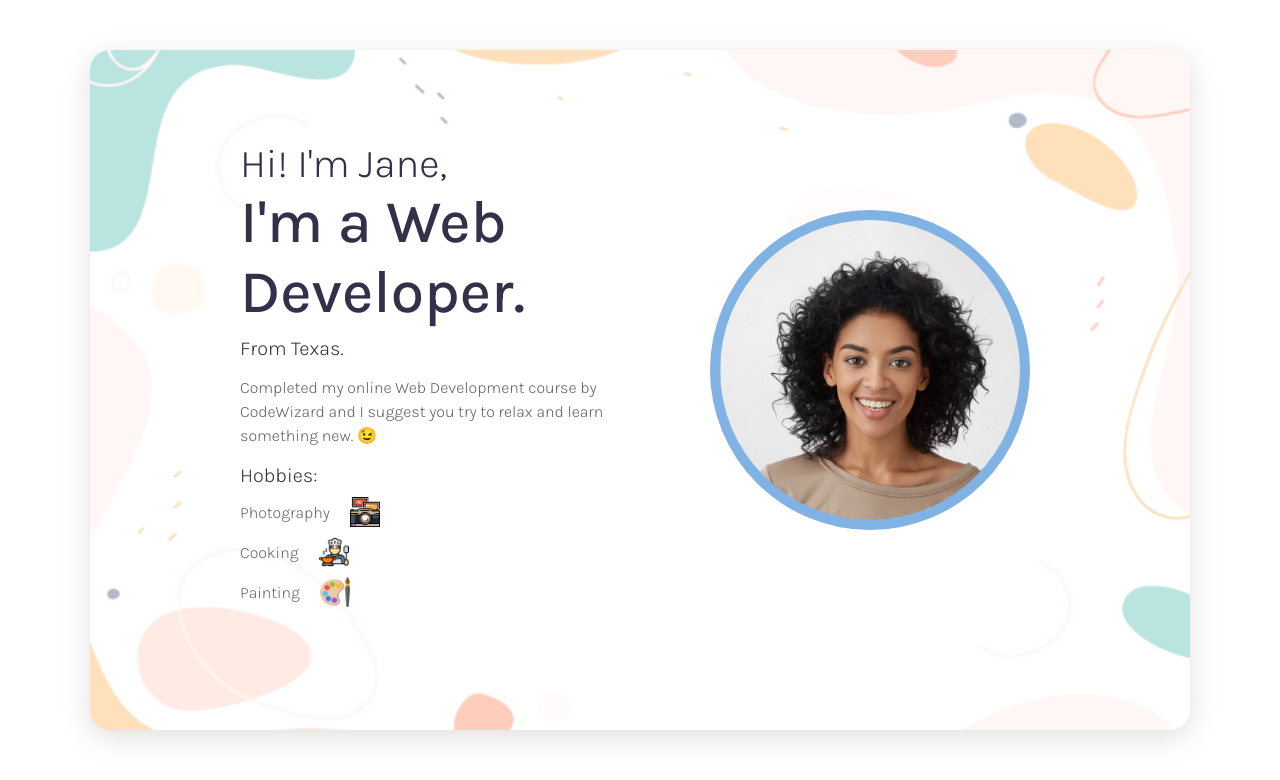
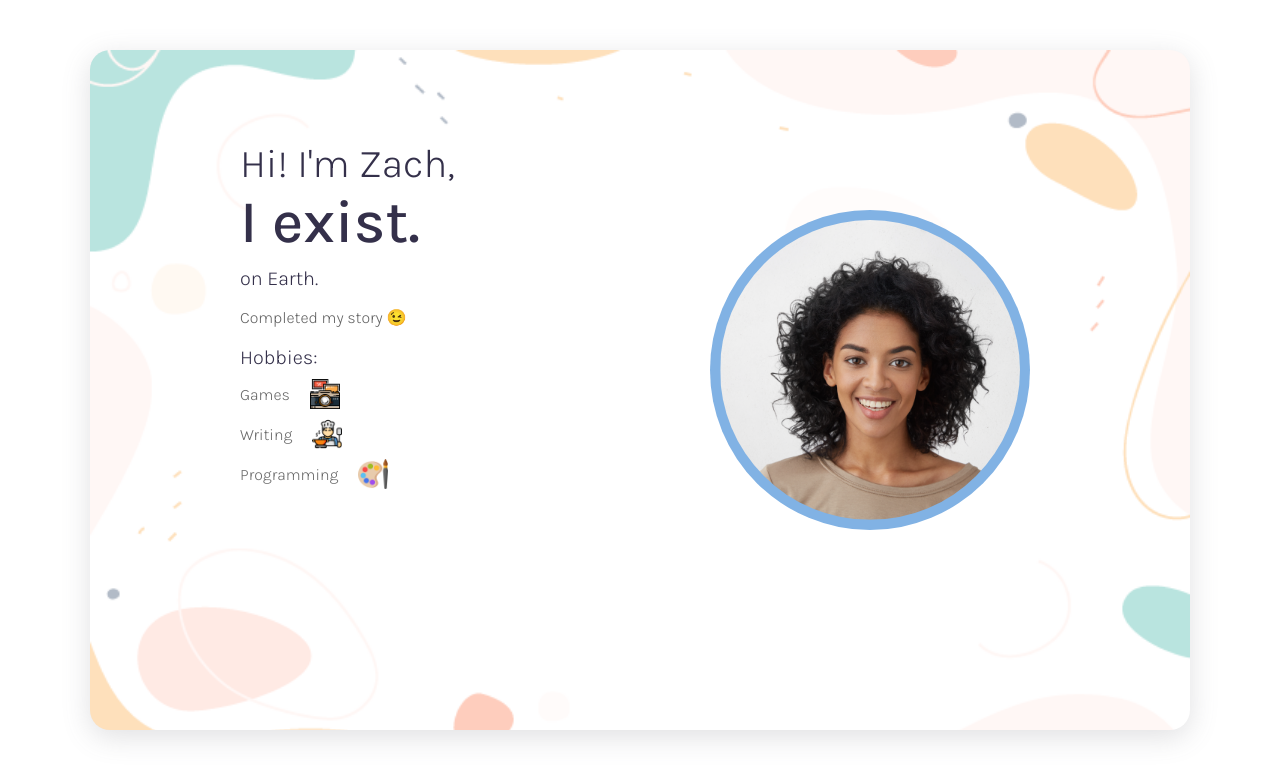
Before and after one commit to zmushtare/zmushtare.github.io, a plain HTML site: page index.html in a window 1280 px wide. Drawn offline with Linux system fonts and the light colour scheme.

Commit message:
Fixed misinformation problems

```diff
--- a/index.html
+++ b/index.html
@@ -13,14 +13,14 @@
     <div class="container">
         <img src="img/p4.png" class="mypic">
         <div class="info">
-            <h3>Hi! I'm Jane,</h3>
-            <h2>I'm a Web Developer.</h2>
-            <h4>From Texas.</h4>
-            <p>Completed my online Web Development course by CodeWizard and I suggest you try to relax and learn something new. &#x1F609; </p>
+            <h3>Hi! I'm Zach,</h3>
+            <h2>I exist.</h2>
+            <h4>on Earth.</h4>
+            <p>Completed my story &#x1F609; </p>
             <h4>Hobbies:</h4>
-            <div class="hobbies">Photography <img src="img/photography.png" class="icon"> </div>
-            <div class="hobbies"> Cooking <img src="img/cooking.png" class="icon"></div>
-            <div class="hobbies"> Painting <img src="img/painting.png" class="icon"></div>
+            <div class="hobbies">Games <img src="img/photography.png" class="icon"> </div>
+            <div class="hobbies"> Writing <img src="img/cooking.png" class="icon"></div>
+            <div class="hobbies"> Programming <img src="img/painting.png" class="icon"></div>
         </div>
     </div>
 
```
